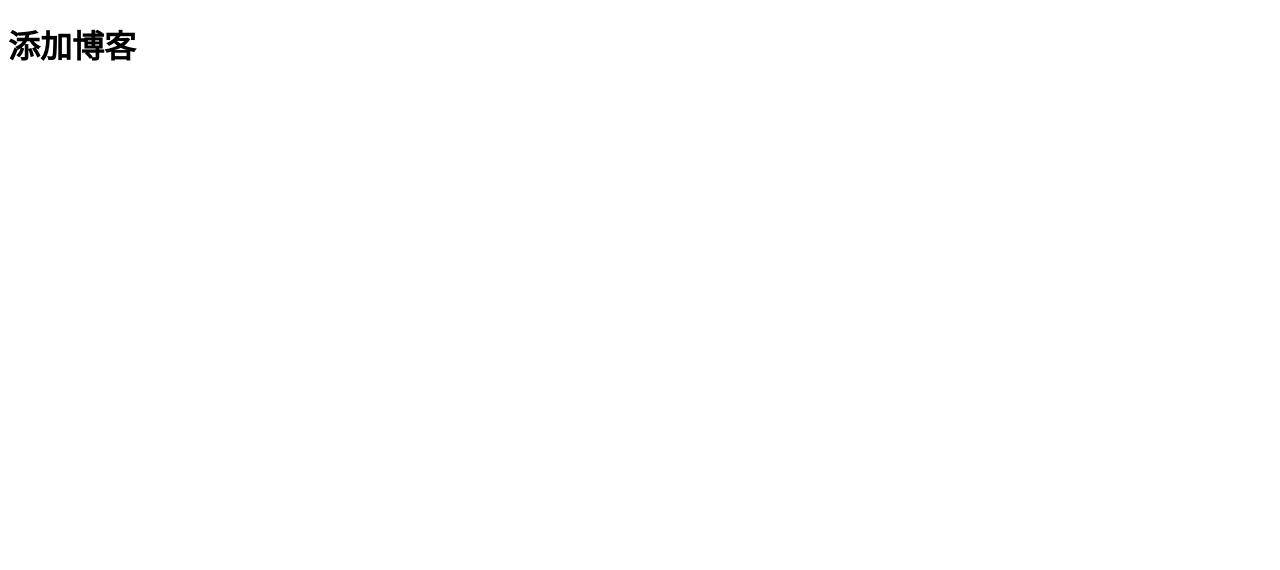
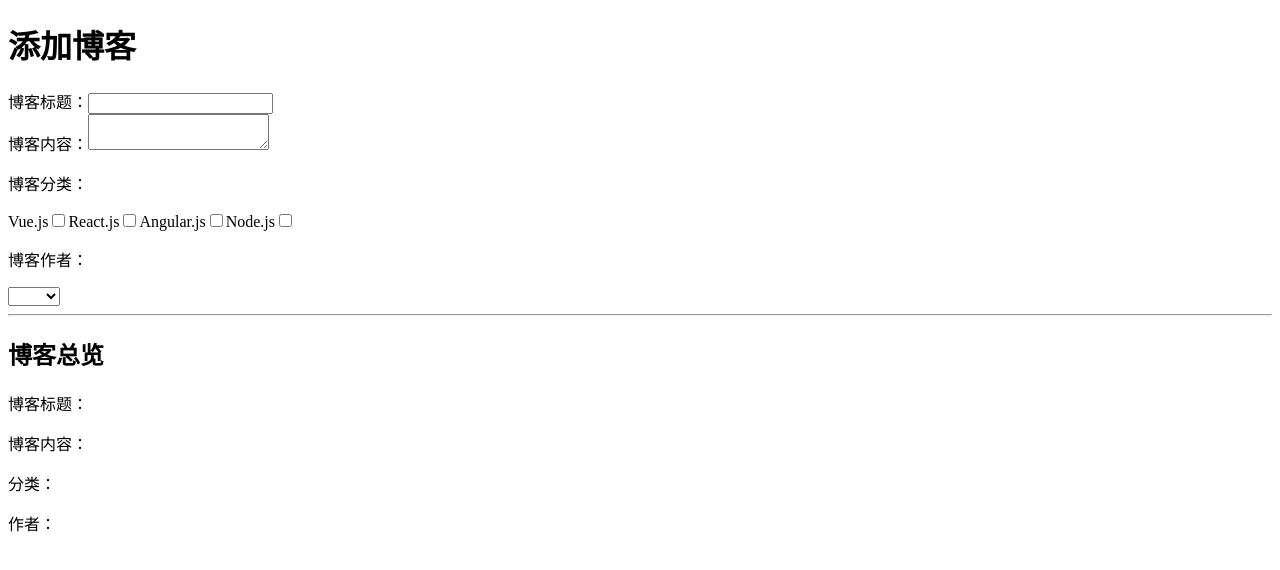
Before and after one commit to threewhisky/simple-vue-blog, a Vue app: page / in a window 1280 px wide. Shown: the top 570 px of the page. Built offline with nearby package versions, Linux system fonts and the light colour scheme.

Commit message:
实现 添加博客 页面基本框架。

```diff
--- a/src/components/AddBlog.vue
+++ b/src/components/AddBlog.vue
@@ -1,6 +1,49 @@
 <template>
-  <div>
+  <div class="add-blog">
     <h1>添加博客</h1>
+    <form>
+      <label>博客标题：</label>
+      <input type="text" v-model="blog.title" required/>
+      <br/>
+
+      <label>博客内容：</label>
+      <textarea v-model="blog.content"></textarea>
+      <br/>
+
+      <p>博客分类：</p>
+      <div id="checkboxes">
+        <label for="Vue.js">Vue.js</label>
+        <input type="checkbox" id="Vue.js" value="Vue.js" v-model="blog.categories">
+        <label for="React.js">React.js</label>
+        <input type="checkbox" id="React.js" value="React.js" v-model="blog.categories">
+        <label for="Angular.js">Angular.js</label>
+        <input type="checkbox" id="Angular.js" value="Angular.js" v-model="blog.categories">
+        <label for="Node.js">Node.js</label>
+        <input type="checkbox" id="Node.js" value="Node.js" v-model="blog.categories">
+      </div>
+
+      <p>博客作者：</p>
+      <select v-model="blog.author">
+        <option v-for="author in authors" v-bind:key='author'>{{author}}</option>
+      </select>
+
+    </form>
+
+    <hr/>
+
+    <div class="preview">
+      <h2>博客总览</h2>
+      <p>博客标题：{{blog.title}}</p>
+      <p>博客内容：{{blog.content}}</p>
+      <p>分类：</p>
+        <ul>
+          <li v-for="category in blog.categories" v-bind:key="category">
+            {{category}}
+          </li>
+        </ul>
+      <p>作者：{{blog.author}}</p>
+    </div>
+
   </div>
 </template>
 
@@ -8,8 +51,16 @@
 export default {
   name: 'add-blog',
   data () {
-
-  }
+    return {
+      blog: {
+        title: '',
+        content: '',
+        categories:[],
+        author: '',
+      },
+      authors: ['Mark','Max','Bob'],
+    }
+  },
 }
 </script>
 
```
